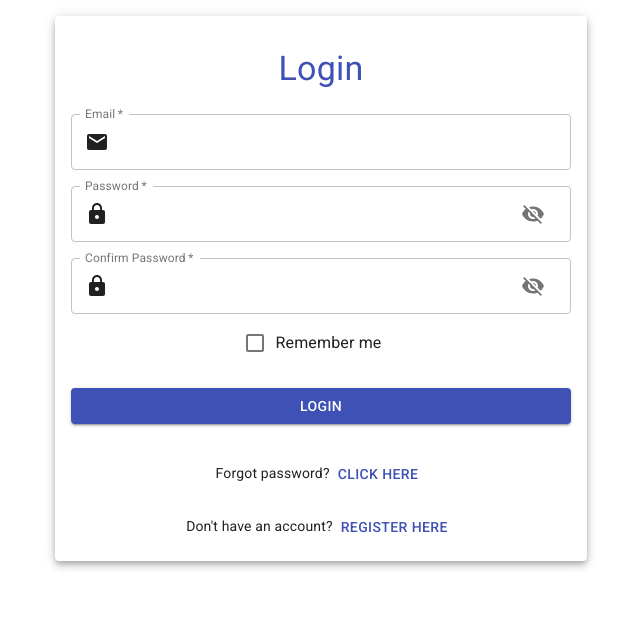
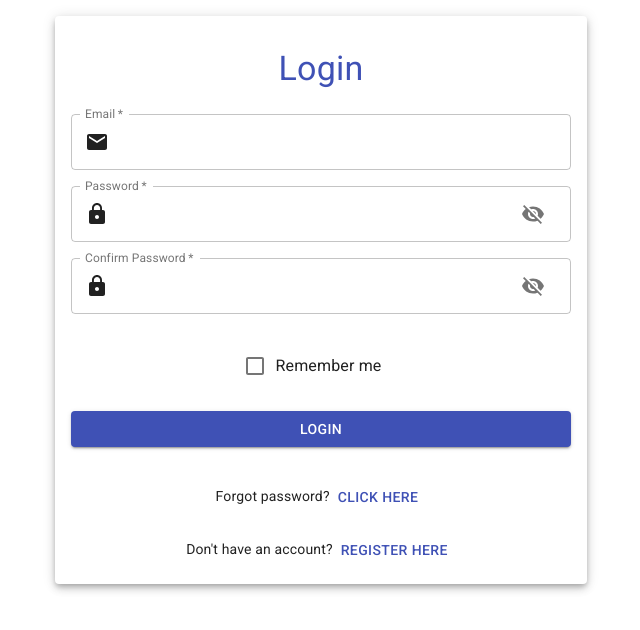
Before and after one commit to NICANORKYAMBA/bank-system, a React (Create React App) app in the folder frontend/: page /login in a window 1280 px wide. Shown: the top 630 px of the page, without its empty margins (319-959 px from the left). Built offline with nearby package versions, Linux system fonts and the light colour scheme.

Commit message:
Updated login form

```diff
--- a/frontend/src/components/LoginForm.js
+++ b/frontend/src/components/LoginForm.js
@@ -112,13 +112,12 @@ function LoginForm () {
   const handleChange = (e) => {
     const { name, value } = e.target;
     dispatch(updateFormData(name, value));
-
-    if (name === 'password') {
-      const passwordError = !value ? 'Please enter your password.' : '';
-      dispatch(setFormError({ key: FIELD_PASSWORD, value: passwordError }));
-    } else if (name === 'confirmPassword') {
-      const confirmPasswordError = formData.password !== value ? 'Passwords do not match.' : '';
-      dispatch(setFormError({ key: FIELD_CONFIRM_PASSWORD, value: confirmPasswordError }));
+    if (name === 'password' || name === 'confirmPassword') {
+      if (formData.password !== formData.confirmPassword) {
+        dispatch(setFormError('confirmPassword', 'Passwords do not match.'));
+      } else {
+        dispatch(setFormError('confirmPassword', ''));
+      }
     }
   };
 
@@ -127,15 +126,21 @@ function LoginForm () {
 
     if (!formData.email) {
       dispatch(setFormError({ key: FIELD_EMAIL, value: 'Please enter your email.' }));
+      dispatch(setSnackbarMessage('Please enter your email.'));
+      dispatch(setOpenSnackbar(true));
       return;
     }
     if (!formData.password) {
       dispatch(setFormError({ key: FIELD_PASSWORD, value: 'Please enter your password.' }));
+      dispatch(setSnackbarMessage('Please enter your password.'));
+      dispatch(setOpenSnackbar(true));
       return;
     }
 
     if (formData.password !== formData.confirmPassword) {
       dispatch(setFormError({ key: FIELD_CONFIRM_PASSWORD, value: 'Passwords do not match.' }));
+      dispatch(setSnackbarMessage('Passwords do not match.'));
+      dispatch(setOpenSnackbar(true));
       return;
     }
 
@@ -165,17 +170,6 @@ function LoginForm () {
       let errorMessage = 'An unexpected error occurred. Please try again later.';
       if (error.response) {
         errorMessage = error.response.data.message;
-        switch (error.response.status) {
-          case 401:
-            if (errorMessage.includes('Incorrect password')) {
-              dispatch(setFormError({ key: FIELD_PASSWORD, value: 'Incorrect password. Please try again.' }));
-            } else if (errorMessage.includes('User not found')) {
-              dispatch(setFormError({ key: FIELD_EMAIL, value: 'User not found' }));
-            }
-            break;
-          default:
-            errorMessage = `An error occurred. Status code: ${error.response.status}`;
-        }
       }
       dispatch(setSnackbarMessage(errorMessage));
       dispatch(setOpenSnackbar(true));
@@ -232,7 +226,7 @@ function LoginForm () {
           <TextField
             className={classes.loginInput}
             label='Confirm Password'
-            type={showPassword ? 'text' : 'password'}
+            type={showConfirmPassword ? 'text' : 'password'}
             variant='outlined'
             required
             name='confirmPassword'
@@ -251,7 +245,7 @@ function LoginForm () {
               )
             }}
             error={!!errors.confirmPassword}
-            helperText={errors.confirmPassword}
+            helperText={errors.confirmPassword || ' '}
           />
           <Grid container direction='column' justifyContent='center' alignItems='center'>
             <FormControlLabel
@@ -285,10 +279,17 @@ function LoginForm () {
         </form>
         <Snackbar
           open={openSnackbar}
-          autoHideDuration={15000}
+          autoHideDuration={6000}
           onClose={handleCloseSnackbar}
         >
-          <Alert onClose={handleCloseSnackbar} severity='success'>
+          <Alert
+            onClose={handleCloseSnackbar}
+            severity={
+              snackbarMessage.startsWith('Login successful')
+                ? 'success'
+                : 'error'
+            }
+          >
             {snackbarMessage}
           </Alert>
         </Snackbar>
```
